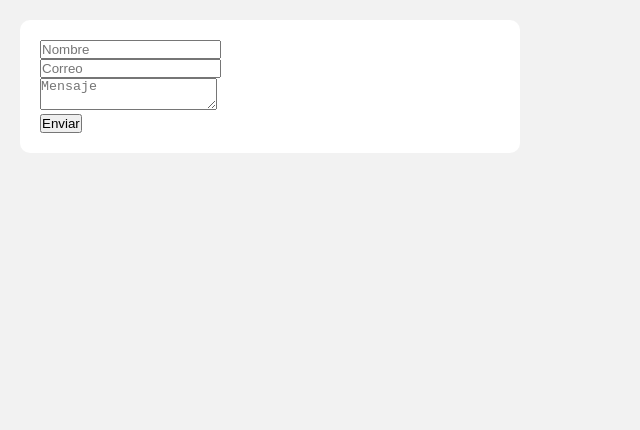
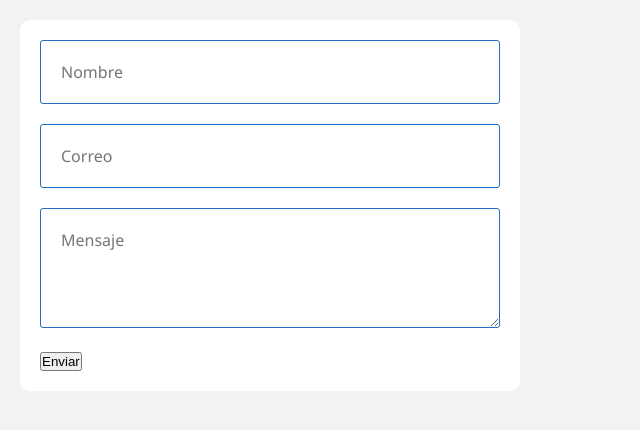
Before and after one commit to ivansmb11/DesarrolloWeb, a plain HTML site: page CSS/forms.html in a window 1280 px wide. Shown: the whole page, without its empty margins (0-640 px from the left). Drawn offline with Linux system fonts and the light colour scheme.

Commit message:
formulario

```diff
--- a/CSS/forms.css
+++ b/CSS/forms.css
@@ -22,10 +22,21 @@ body {
 
 }
 
-.formulario input[type="text"] {
-
+.formulario input[type="text"],
+.formulario input[type="email"],
+.formulario textarea{
+    width: 100%;
+    padding: 20px;
+    margin-bottom: 20px;
+    border-radius: 3px;
+    border: 1px solid #226fc1;
+    font-family: 'Segoe UI', Tahoma, Verdana, sans-serif;
+    font-size: 16px;
 }
 
-.formulario input[type="email"] {
-
+.formulario textarea{
+    min-height: 120px;
+    max-height: 300px;
+    min-width: 100%;
+    max-width: 100%;
 }
```
